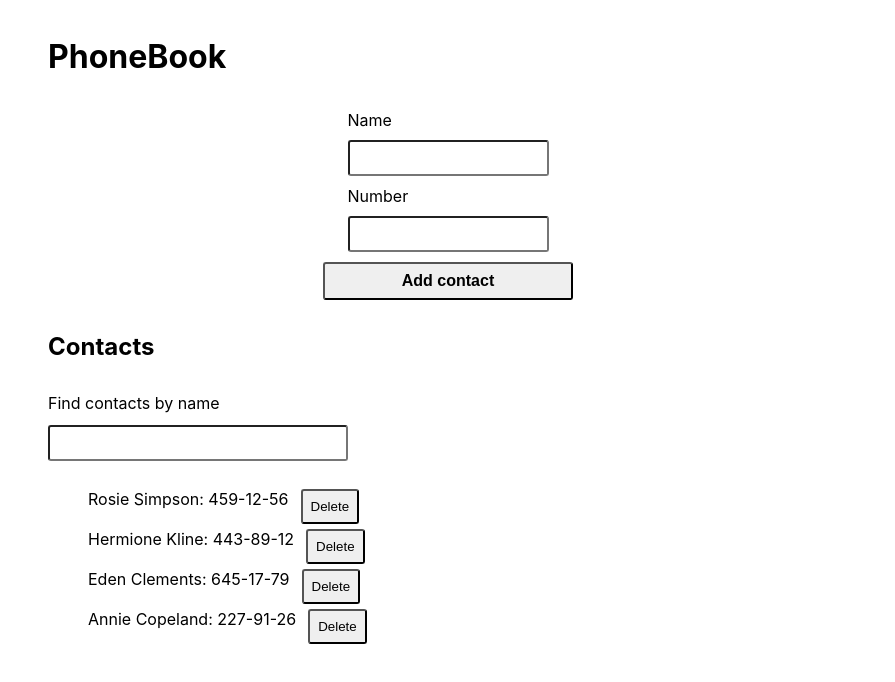
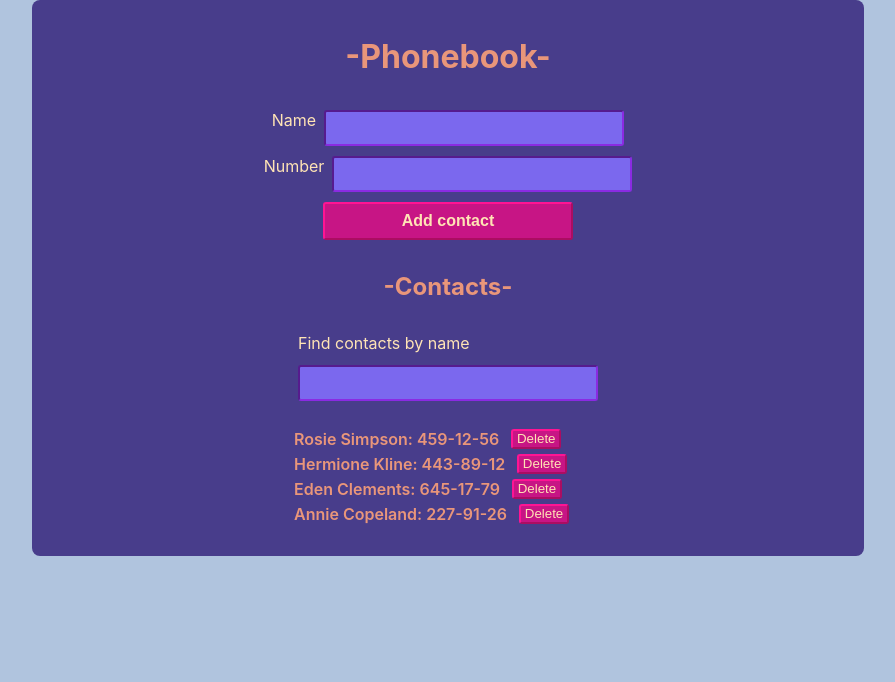
Before and after one commit to vilhota30/goit-react-redux-toolkit-hw-07-phonebook, a React (Create React App) app: page / in a window 1280 px wide. Shown: the top 682 px of the page, without its empty margins (192-1087 px from the left). Built offline with nearby package versions, Linux system fonts and the light colour scheme.

Commit message:
стилізує компоненти

```diff
--- a/src/components/App.jsx
+++ b/src/components/App.jsx
@@ -63,10 +63,10 @@ class App extends Component {
      return (
       <>
        <Container>
-        <h1>PhoneBook</h1>
+        <h1>-Phonebook- </h1>
         <PhoneBook onAddContact={this.addContact}/>
 
-        <h2>Contacts</h2>
+        <h2>-Contacts-</h2>
         <Filter value={filter} onChange={this.changeFilter}/>
           {filteredContacts.length > 0 ? (
           <ContactList
--- a/src/components/App.styled.jsx
+++ b/src/components/App.styled.jsx
@@ -10,4 +10,5 @@ margin-right: auto;
 max-width: 800px;
 min-height: 400px;
 border-radius: 8px;
+background-color: darkslateblue;
 `;
--- a/src/components/ContactItem/ContactItem.styled.jsx
+++ b/src/components/ContactItem/ContactItem.styled.jsx
@@ -2,7 +2,10 @@ import styled from "@emotion/styled";
 export const Item = styled.li`
 display: flex;
 gap: 12px;
-min-width: 280px;
+width: 340px;
+margin-right: 8px;
+color: darksalmon;
+font-weight: 600;
 
 &:not(:last-child) {
     margin-bottom: 5px;
@@ -14,7 +17,12 @@ display: flex;
 justify-content: center;
 align-items: center;
 padding: 8px;
+color: moccasin;
 border-radius: 3px;
+border-color: deeppink;
 cursor: pointer;
 outline: none;
+width: 50px;
+height: 20px;
+background-color: mediumvioletred;
 `;
--- a/src/components/Filter/Filter.styled.jsx
+++ b/src/components/Filter/Filter.styled.jsx
@@ -3,16 +3,21 @@ import styled from "@emotion/styled";
 export const LabelFilter = styled.label`
 display: flex;
 flex-direction: column;
+color: moccasin;
 gap: 12px;
-width: 460px;
-
+ text-alighn: center;
+ margin-left: auto;
+ margin-right: auto;
 font-size: 16px;
 `;
 
 export const Input = styled.input`
 width: 280px;
 padding: 8px;
+color: moccasin;
 border-radius: 3px;
+border-color: blueviolet;
 font-size: 14px;
 outline: none;
+background-color: mediumslateblue;
 `;
--- a/src/components/PhoneBook/PhoneBook.jsx
+++ b/src/components/PhoneBook/PhoneBook.jsx
@@ -39,6 +39,7 @@ class PhoneBook extends Component {
                     <Input
                     type="text"
                     name="name"
+                    placeholder="user name"
                     pattern="^[a-zA-Zа-яА-Я]+(([' \-][a-zA-Zа-яА-Я ])?[a-zA-Zа-яА-Я]*)*$"
                     title="Name may contain only letters, apostrophe, dash and spaces. For example Adrian, Jacob Mercer, Charles de Batz de Castelmore d'Artagnan"
                     required
@@ -51,6 +52,7 @@ class PhoneBook extends Component {
                     <Input
                     type="tel"
                     name="number"
+                    placeholder="user number"
                     pattern="\+?\d{1,4}?[ .\-\s]?\(?\d{1,3}?\)?[ .\-\s]?\d{1,4}[ .\-\s]?\d{1,4}[ .\-\s]?\d{1,9}"
                     title="Phone number must be digits and can contain spaces, dashes, parentheses and can start with +"
                     required
--- a/src/components/PhoneBook/PhoneBook.styled.jsx
+++ b/src/components/PhoneBook/PhoneBook.styled.jsx
@@ -12,23 +12,32 @@ gap: 10px;
 
 export const LabelForm = styled.label`
 display: flex;
-flex-direction: column;
+flex-direction: column
 gap: 10px;
+color: moccasin;
 `;
 
 export const Input = styled.input`
 padding: 8px;
 border-radius: 3px;
+border-color: blueviolet;
 outline: none;
+color: moccasin;
 font-size: 14px;
+width: 280px;
+margin-left: 8px;
+background-color: mediumslateblue;
 `;
 
 export const Button = styled.button`
 padding: 8px;
 min-width: 250px;
+color: moccasin;
 border-radius: 3px;
+border-color: deeppink;
 outline: none;
 font-size: 16px;
 font-weight: 700;
 cursor: pointer;
+background-color: mediumvioletred;
 `;
--- a/src/index.css
+++ b/src/index.css
@@ -7,9 +7,20 @@ body {
     sans-serif;
   -webkit-font-smoothing: antialiased;
   -moz-osx-font-smoothing: grayscale;
+  background-color: lightsteelblue;
 }
 
 code {
   font-family: source-code-pro, Menlo, Monaco, Consolas, 'Courier New',
     monospace;
 }
+h1, h2 {
+  text-align: center;
+  color: darksalmon;
+}
+ul {
+  display: flex;
+  flex-direction: column;
+  margin-left: auto;
+  margin-right: auto;
+}
```
